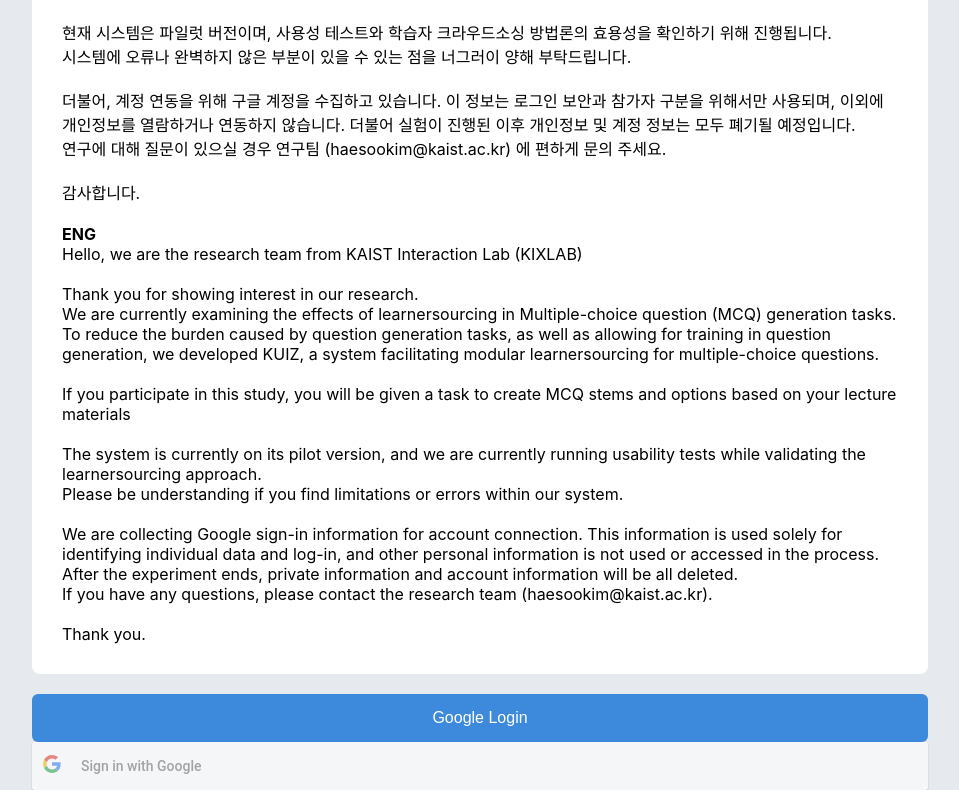
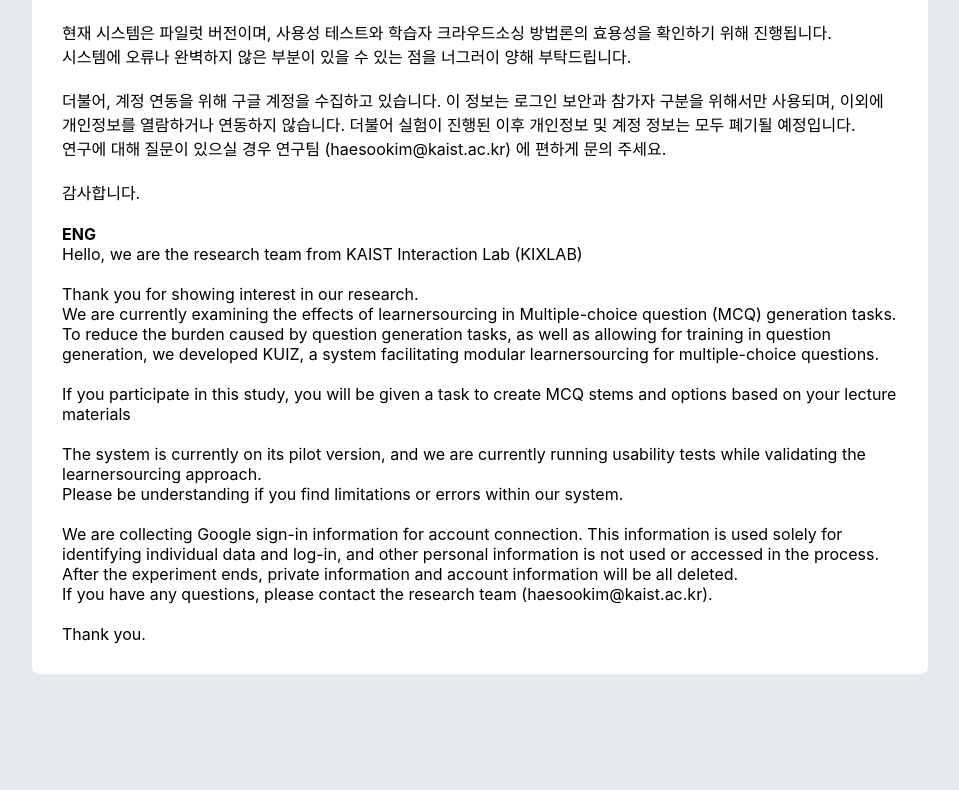
Before and after one commit to kixlab/kuiz-v3-react, a React (Create React App) app: page /login in a window 1280 px wide. Shown: the part 396-1186 px from the top of the page, without its empty margins (160-1119 px from the left). After the commit the page ends 1160 px from the top, so only its background shows below. Built offline with nearby package versions, Linux system fonts and the light colour scheme.

Commit message:
Connet Google login & Login Logic.ver1

```diff
--- a/src/App.tsx
+++ b/src/App.tsx
@@ -1,6 +1,6 @@
 import './App.scss';
 import { useState, useEffect } from 'react';
-import { Route, Routes, BrowserRouter as Router } from 'react-router-dom';
+import { Route, Routes, BrowserRouter as Router, useNavigate, Navigate } from 'react-router-dom';
 import { Gnb } from './Components/Gnb';
 import { LogIn } from './Pages/LogIn';
 import { Enroll } from './Pages/Enroll';
@@ -9,33 +9,70 @@
 import { CreateQuestion } from './Pages/CreateQuestion';
 import { MyPage } from './Pages/MyPage';
 import { SolvingQuestion } from './Pages/SolvingQuestion';
+import styled from '@emotion/styled';
 
 function App() {
-  const [isLoggedIn, setIsLoggedIn] = useState<boolean>(true)
+  return (
+    <Router>
+      <RoutingFromLoginState />
+    </Router>
+  )
+}
+
+function RoutingFromLoginState() {
+  const navigate = useNavigate();
+  //TODO) USING GLOBAL STATE BY REDUX
+  const [isLoggedIn, setIsLoggedIn] = useState<boolean>(false);
 
   useEffect(() => {
+      if (!isLoggedIn) navigate("/login");
       console.log(isLoggedIn)
-    setIsLoggedIn(true);
-  }, [])
+  }, [isLoggedIn])
+
+  function loginout(state: boolean){
+    setIsLoggedIn(state);
+  }
+
 
   return (
-    <div className='App'>
-      <Router>
+    <Container>
       <Gnb loginState={isLoggedIn}/>
-        <div className='Box'>
+      <InnerBox>
       <Routes>
         <Route path="/" element={<MainPage />} />
         <Route path="/solve" element={<SolvingQuestion />} />
-          <Route path="/login" element={<LogIn />} />
+        <Route path="/login" element={<LogIn login={loginout}/>} />
         <Route path="/enroll" element={<Enroll />}/>
         <Route path="/createQuestion" element={<CreateQuestion />}/>
         <Route path="/question/createOption" element={<DetailAndCreateOption />}/>
-          <Route path="/mypage" element={<MyPage stemNum={3} optionNum={4}/>}/>
+        <Route path="/mypage" element={<MyPage logout={loginout} stemNum={3} optionNum={4}/>}/>
       </Routes>
-        </div>
-      </Router>
-    </div>
+      </InnerBox>
+    </Container>
   )
 }
 
+const Container = styled.div`
+  display: flex;
+  justify-content: center;
+  @media (max-width: 599px) {
+    flex-direction: column;
+  }
+`
+
+const InnerBox = styled.div`
+  width: 70vw;
+  position: absolute;
+  top: 80px;
+  margin: 0 auto 0 auto;
+  box-sizing: border-box;
+  @media (max-width: 599px) {
+    width: calc(100vw - 40px);
+    margin: 0 20px 0 20px;
+    top: 50px;
+  }
+`
+
+
+
 export default App
--- a/src/Components/CreateNewOption.tsx
+++ b/src/Components/CreateNewOption.tsx
@@ -50,7 +50,7 @@
 const SubmitBtn = styled.button`
     margin-top: 20px;
 `
-const ToggleBtn = styled.div`
+const ToggleBtn = styled.div<{ id: 'Ans' | 'AnsAct' | 'Dist' | 'DistAct' | 'SubmitBtn' }>`
     display: inline-block;
     padding: 8px 12px 8px 12px;
     text-align: center;
--- a/src/Pages/LogIn.tsx
+++ b/src/Pages/LogIn.tsx
@@ -1,23 +1,36 @@
-import { useState } from 'react';
-import GoogleLogin from 'react-google-login';
+import { CredentialResponse, GoogleLogin, GoogleOAuthProvider } from '@react-oauth/google';
 import styled from '@emotion/styled';
+import jwtDecode from 'jwt-decode';
+import { useEffect, useRef, useState } from 'react';
+import { useNavigate } from 'react-router-dom';
 
-export function LogIn() {
-  const googleClientId: string = process.env.REACT_APP_CLIENT_ID || ''
-//   const [userInfo, setUserInfo] = useState({
-//     email: '',
-//     name: '',
-//   })
-//   const onLoginSuccess = (res: Object) => {
-//     //TODO: 서버에서 해당 사용자 데이터 불러와서 맞는지 체크
+interface Profile {
+    email: string,
+    name: string,
+    img: string
+}
 
-//     setUserInfo({ ...userInfo, res })
-//     console.log(userInfo)
-//   }
+export function LogIn(props: { login: (state: boolean) => void }) {
+    const navigate = useNavigate();
+    const userProfileRef = useRef<Profile | null>();
 
-  //TODO: 토큰 받기
+    function loginSuccess(res:CredentialResponse) {
+        if (res.credential) {
+            const pfData: any = jwtDecode(res.credential);
+            userProfileRef.current = {
+                email: pfData.email,
+                name: pfData.name,
+                img: pfData.picture
+            }
+        }
+        props.login(true);
+        navigate('/');
+        //MAKE GLOBAL VAL FROM REF
+    }
 
-  return (
+    //TODO: 토큰 받기
+
+    return (
         <div>
             <h1 style={{textAlign:'center'}}>KUIZ</h1>
             <IntroBox>
@@ -94,13 +107,14 @@
                     Thank you.
                 </div>
             </IntroBox>
-            <button style={{padding:8, marginTop:20}}>Google Login</button>
-            <GoogleLogin
-                clientId={googleClientId}
-                buttonText="Sign in with Google"
-                // onSuccess={res => onLoginSuccess(res)}
-                // onFailure={res => preLogin(res)}
-            />
+            <GoogleBtnBox>
+                <GoogleOAuthProvider clientId={`${process.env.REACT_APP_CLIENT_ID}`}>
+                    <GoogleLogin
+                        onSuccess={(res) => loginSuccess(res)}
+                        onError={() => console.log('err')}
+                    />
+                </GoogleOAuthProvider>
+            </GoogleBtnBox>
         </div>
     )
 }
@@ -114,3 +128,7 @@
         box-sizing: border-box;
     }
 `
+
+const GoogleBtnBox = styled.div`
+    margin: 20px 0 30px 0;
+`
--- a/src/Pages/MyPage.tsx
+++ b/src/Pages/MyPage.tsx
@@ -1,8 +1,12 @@
 import styled from '@emotion/styled';
 import { MadeOption } from '../Components/MadeOption';
 import { MadeStem } from '../Components/MadeStem';
+import { googleLogout } from '@react-oauth/google';
+import { useNavigate } from 'react-router-dom';
 
-export function MyPage(props:{stemNum:number, optionNum:number}) {
+export function MyPage(props:{ stemNum:number, optionNum:number, logout: (state:boolean) => void }) {
+    const navigate = useNavigate();
+
     return (
         <div>
             <div>
@@ -22,7 +26,11 @@
                     <MadeOption optionType='Distractor'/>
                 </MadeLists>
             </div>
-            <button>Log Out</button>
+            <button onClick={() => {
+                googleLogout();
+                props.logout(false);
+                navigate('/login');
+                }}>Log Out</button>
         </div>
 
     )
```
Also changed, not shown: public/index.html (+2 -1 lines). Lines whose indentation alone changed are shown as unchanged.
